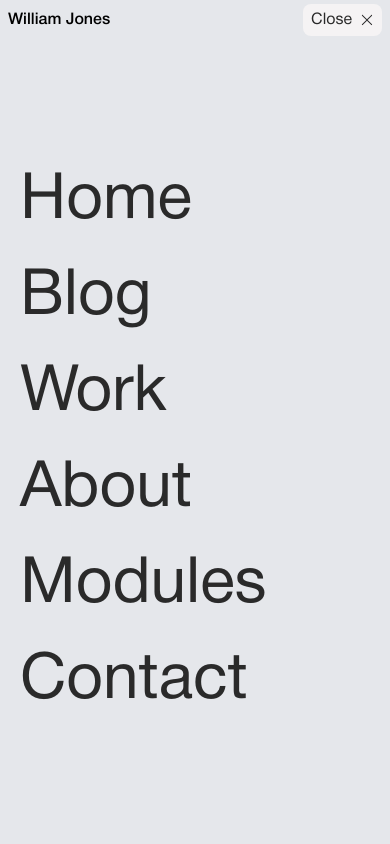
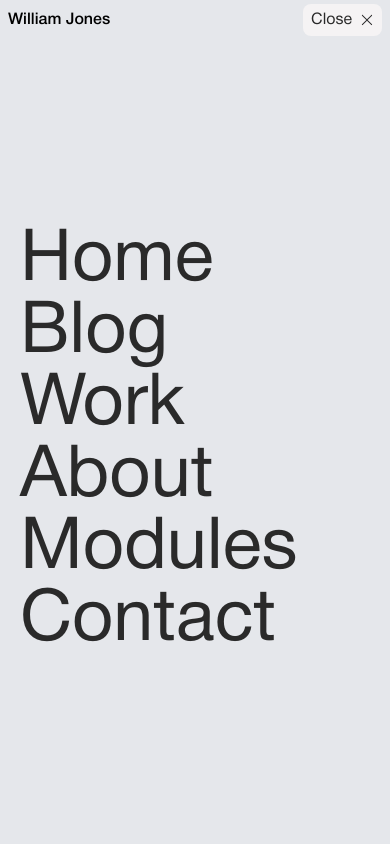
Before and after one commit to Wj9488/graduate-website, a Next.js app: page /contact in a window 390 px wide. Both pictures are taken after a click on the button "Menu". Shown: the top 844 px of the page. Built offline with nearby package versions, Linux system fonts and the light colour scheme.

Commit message:
text size change new menu

```diff
--- a/components/sitewide/AlternativeMenu.jsx
+++ b/components/sitewide/AlternativeMenu.jsx
@@ -254,7 +254,7 @@ const AlternativeMenu = () => {
               {menuItems.map((item, index) => (
                 <a.li
                   key={item.name}
-                  className="text-[4rem] xl:text-6xl 2xl:text-[12rem]"
+                  className="text-[4.5rem] lg:text-[5rem] xl:text-[6rem] leading-[1] 2xl:text-[12rem]"
                   variants={{
                     initial: { opacity: 0, filter: "blur(10px)", y: 10 },
                     enter: {
```
